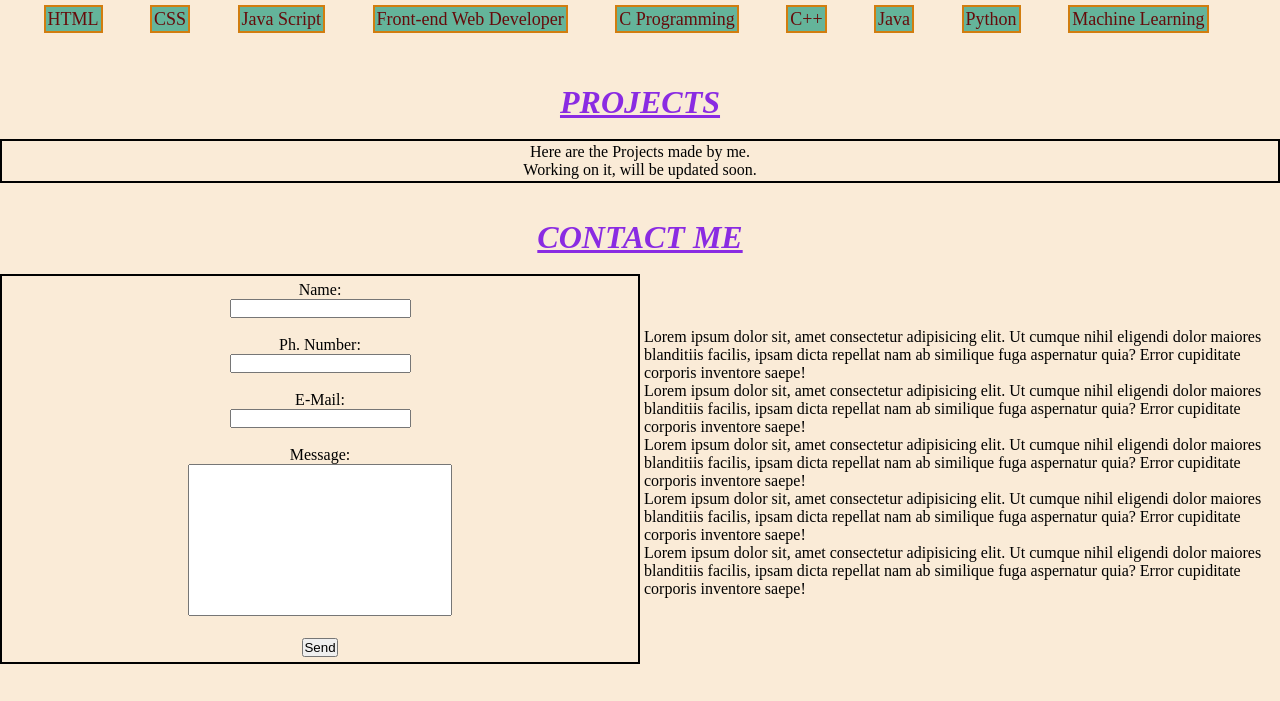
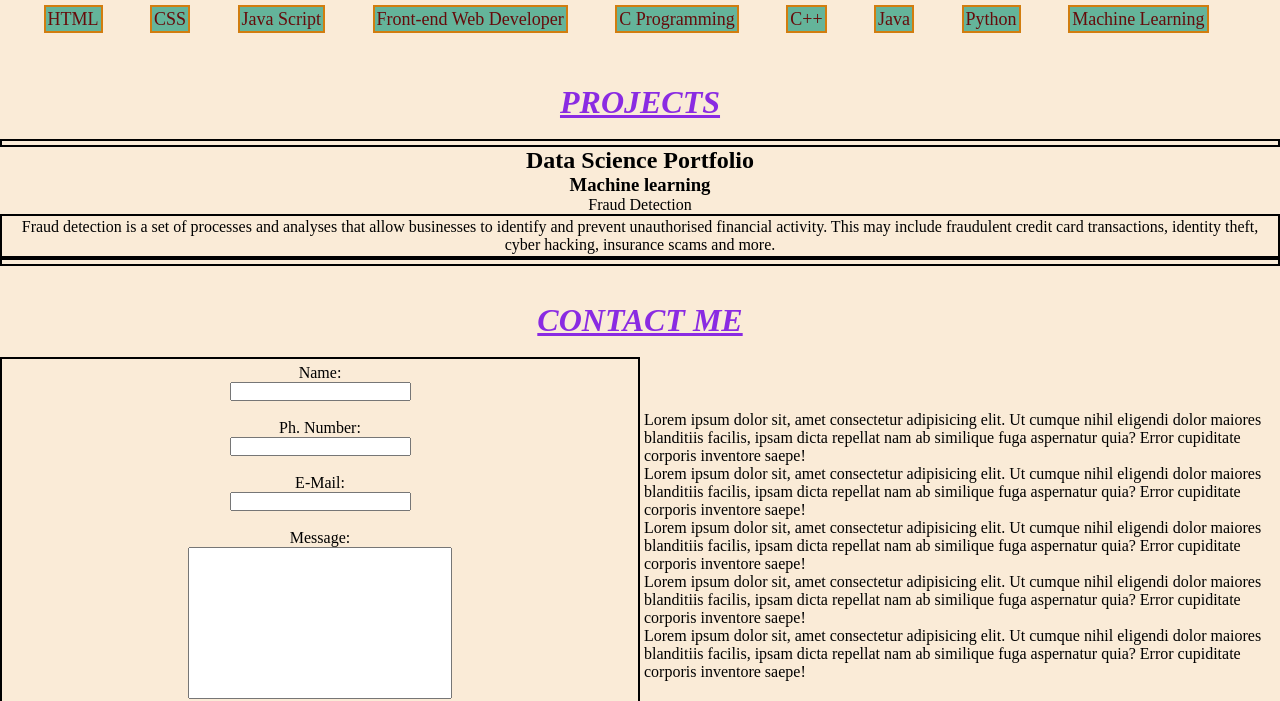
Before and after one commit to Vedant950/Portfolio, a plain HTML site: page index.html in a window 1280 px wide. Shown: the part 900-1601 px from the top of the page. Drawn offline with Linux system fonts and the light colour scheme.

Commit message:
Update index.html

```diff
--- a/index.html
+++ b/index.html
@@ -60,9 +60,13 @@
         <h1>PROJECTS</h1>
         <br>
         <p>
-        Here are the Projects made by me.
-        <br>
-        Working on it, will be updated soon.
+        <h2> Data Science Portfolio </h2>
+        <h3> Machine learning </h3>
+
+        Fraud Detection
+        <be>
+        <p> Fraud detection is a set of processes and analyses that allow businesses to identify and prevent unauthorised financial activity. This may include fraudulent credit card transactions, identity theft, cyber hacking, insurance scams and more.
+        </p>
         </p>
     </div>
 
```
